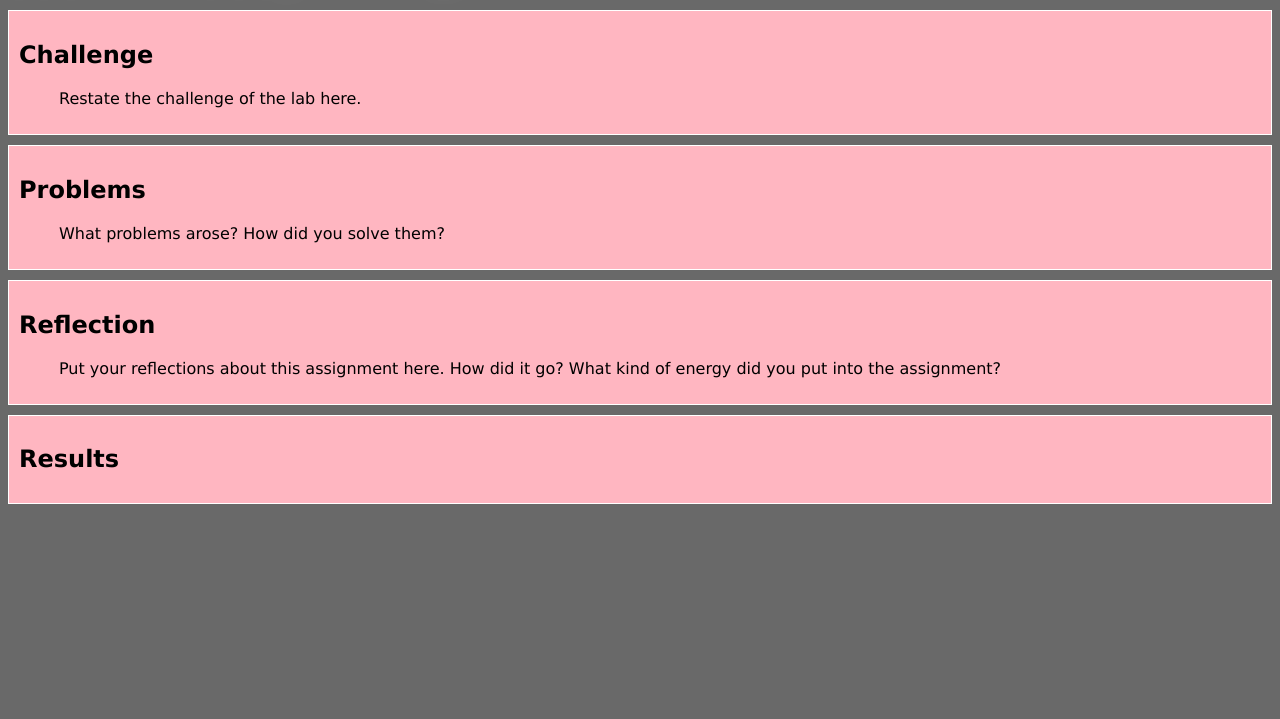
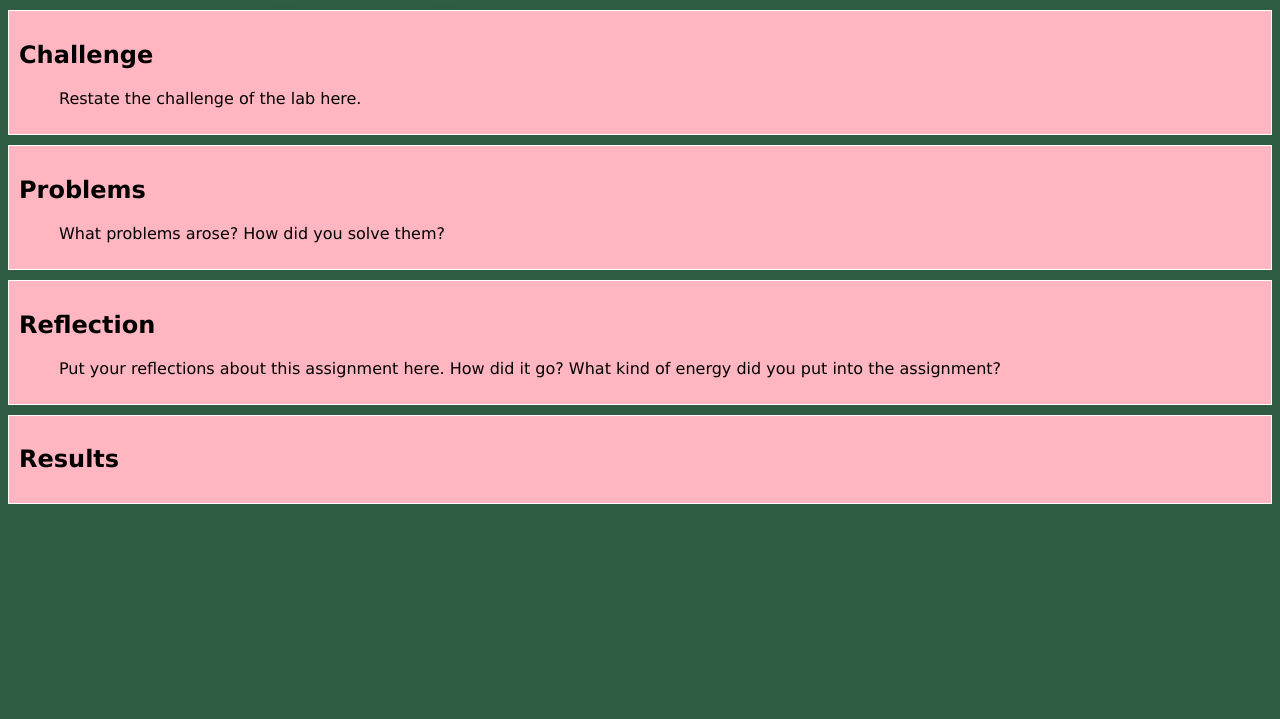
Before and after one commit to AliceSHE/art101, a plain HTML site: page experiments/index.html in a window 1280 px wide. Shown: the part 81-800 px from the top of the page. Drawn offline with nearby package versions, Linux system fonts and the light colour scheme; files that its build step writes are made by us from their sources; a script that the page names is missing.

Commit message:
Update lab.css

```diff
--- a/lab7/css/lab.css
+++ b/lab7/css/lab.css
@@ -2,11 +2,11 @@
 
 /* the period in a CSS selector selects an element by class, e.g., class="minor-section" */
 body {
-background-color: linear-gradient(white, green);
+  background-color: #2f5b42;
 }
 
 
-.content{
+.content {
   padding: 10px;
   margin-bottom: 10px;
   background-color: #ffffff;
```
